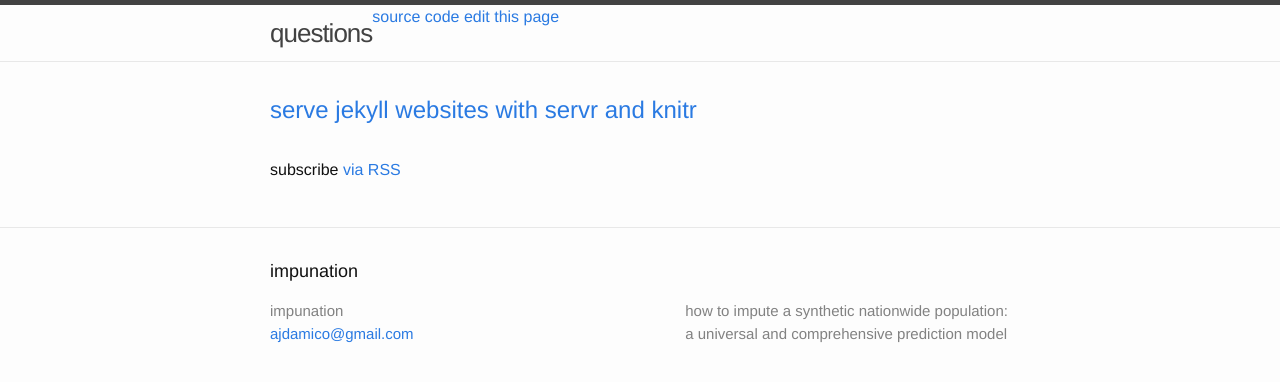
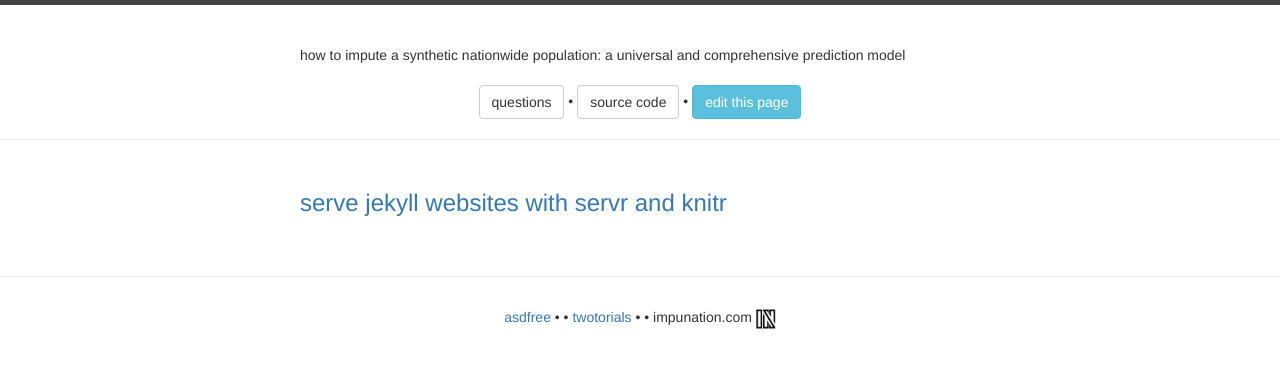
Before and after one commit to impunation/impunation.github.io, a Jekyll site: the page built from index.html, in a window 1280 px wide. Shown: the top 382 px of the page. Built offline with Jekyll 4.4.1, drawn with Linux system fonts in a browser that asks for light colours.

Commit message:
little better

```diff
--- a/_includes/footer.html
+++ b/_includes/footer.html
@@ -1,38 +1,10 @@
 <footer class="site-footer">
 
-  <div class="wrapper">
+<center>
+<a href="http://asdfree.com">asdfree</a> • •
+<a href="http://twotorials.com">twotorials</a> • •
+impunation.com <img src="/assets/impunation logo.jpg" height = 20 width = 20>
 
-    <h2 class="footer-heading">{{ site.title }}</h2>
-
-    <div class="footer-col-wrapper">
-      <div class="footer-col footer-col-1">
-        <ul class="contact-list">
-          <li>{{ site.title }}</li>
-          <li><a href="mailto:{{ site.email }}">{{ site.email }}</a></li>
-        </ul>
-      </div>
-
-      <div class="footer-col footer-col-2">
-        <ul class="social-media-list">
-          {% if site.github_username %}
-          <li>
-            {% include icon-github.html username=site.github_username %}
-          </li>
-          {% endif %}
-
-          {% if site.twitter_username %}
-          <li>
-            {% include icon-twitter.html username=site.twitter_username %}
-          </li>
-          {% endif %}
-        </ul>
-      </div>
-
-      <div class="footer-col footer-col-3">
-        <p>{{ site.description }}</p>
-      </div>
-    </div>
-
-  </div>
+</center>
 
 </footer>
--- a/_includes/header.html
+++ b/_includes/header.html
@@ -1,12 +1,29 @@
 <header class="site-header">
+
+  <link rel="stylesheet" href="http://maxcdn.bootstrapcdn.com/bootstrap/3.3.6/css/bootstrap.min.css">
+  <script src="https://ajax.googleapis.com/ajax/libs/jquery/1.12.0/jquery.min.js"></script>
+  <script src="http://maxcdn.bootstrapcdn.com/bootstrap/3.3.6/js/bootstrap.min.js"></script>
 
   <div class="wrapper">
 
-    <a class="site-title" href="{{ site.baseurl }}/">questions</a>
+	<br><br>
 
-	<a href="https://github.com/impunation">source code</a>
+	{{ site.description }}
 
-	<a href="https://github.com/impunation/impunation.github.io/edit/master/{{page.path}}">edit this page</a>
+	<br><br>
+
+	<center>
+
+	<a class="btn btn-default" href="{{ site.baseurl }}/">questions</a> •
+
+	<a class="btn btn-default" href="https://github.com/impunation">source code</a> •
+
+	<a class="btn btn-info" href="https://github.com/impunation/impunation.github.io/edit/master/{{page.path}}">edit this page</a>
+
+
+
+	</center>
+	<BR>
 
     <nav class="site-nav">
       <a href="#" class="menu-icon">
--- a/css/main.scss
+++ b/css/main.scss
@@ -15,7 +15,7 @@ $base-line-height: 1.5;
 $spacing-unit:     30px;
 
 $text-color:       #111;
-$background-color: #fdfdfd;
+$background-color: #ffffff;
 $brand-color:      #2a7ae2;
 
 $grey-color:       #828282;
--- a/index.html
+++ b/index.html
@@ -15,6 +15,4 @@ layout: default
     {% endfor %}
   </ul>
 
-  <p class="rss-subscribe">subscribe <a href="{{ "/feed.xml" | prepend: site.baseurl }}">via RSS</a></p>
-
 </div>
```
Also changed, not shown: _includes/impunation logo.jpg (added), assets/impunation logo.jpg (added), 2 other files.
